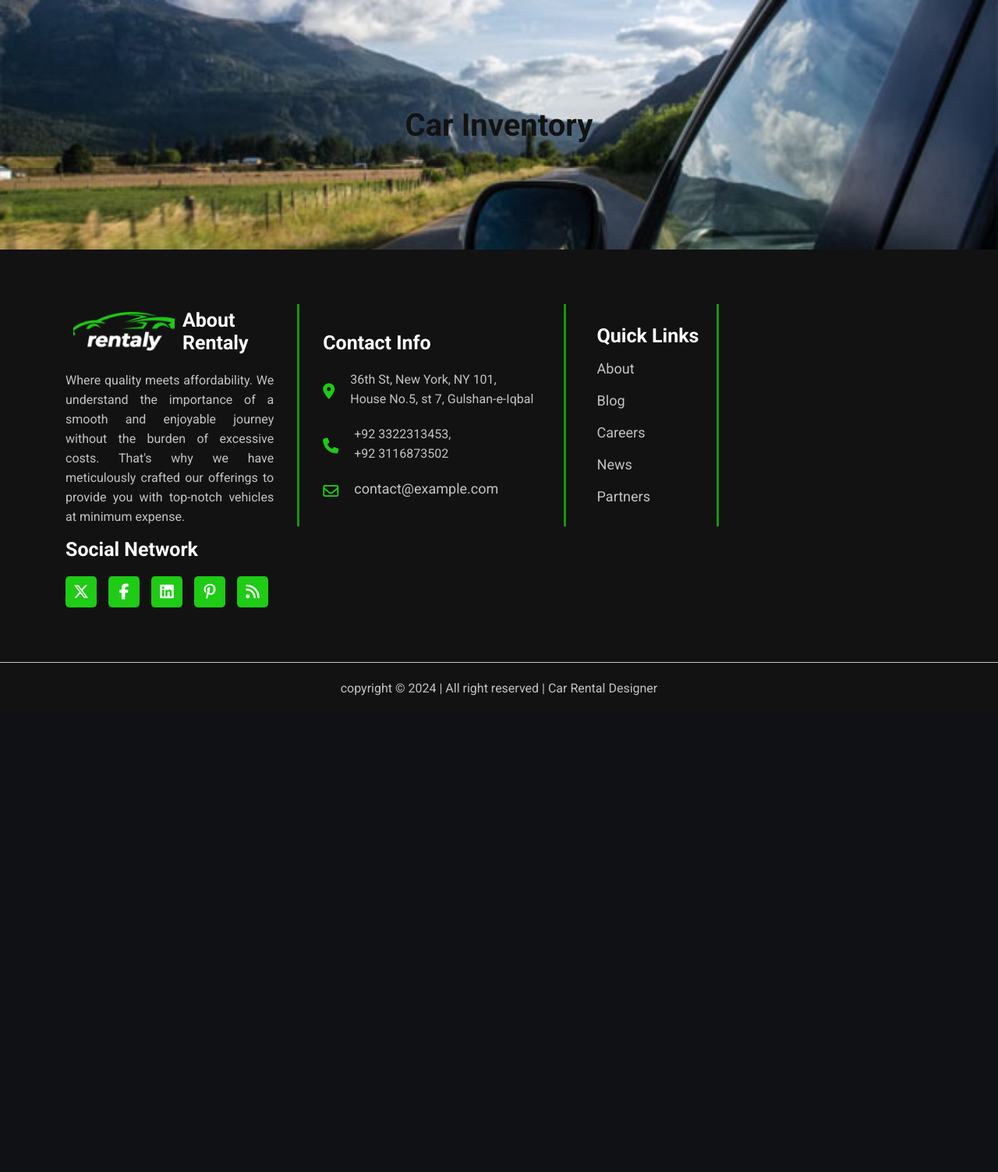
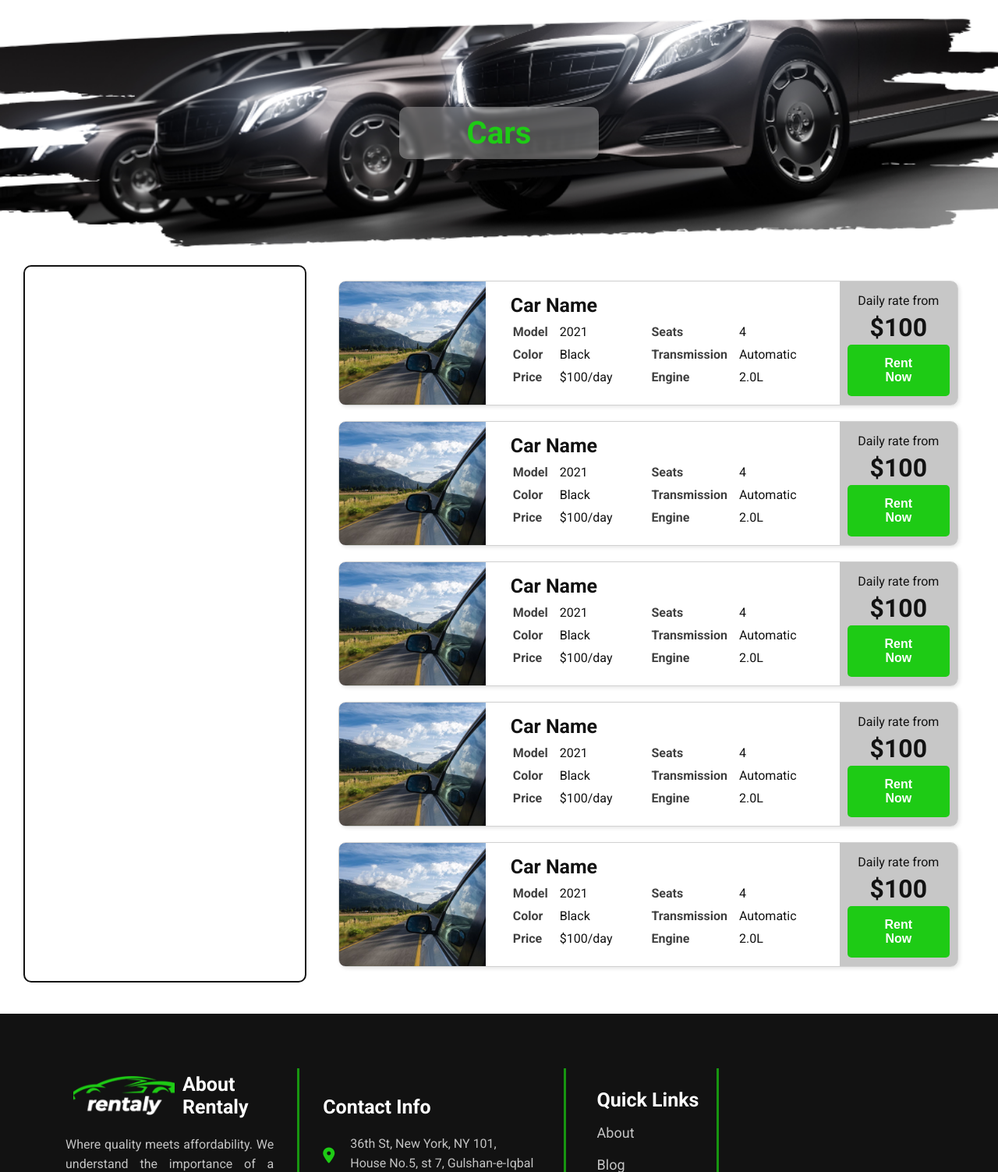
Before and after one commit to USMAN-FAIZYAB-KHAN/Car-Rental-System, a Django app: template car_rental_system/template/carList.html in a window 1280 px wide. Shown: the part 80-1583 px from the top of the page at 78% size. Before the commit the page ends 972 px from the top, so only its background shows below. Run offline with Django 3.2, Linux system fonts and the light colour scheme; the template is opened without the code that fills it, so the values that code supplies are empty; some libraries are stand-ins or nearby versions.

Commit message:
added code for car list

```diff
--- /dev/null
+++ b/car_rental_system/static/css/carList.css
@@ -0,0 +1,117 @@
+@import url('./base.css');
+@import url('./utilityClasses.css');
+
+.banner {
+    height: 40vh;
+    background-image: url("../static/images/assets/carInventory.png");
+    background-position: center;
+    background-repeat: no-repeat;
+    background-size: cover;
+    margin: 1rem 0;
+    display: flex;
+    justify-content: center;
+    align-items: center;
+}
+
+.banner-heading {
+    color: var(--font--primary--color);
+    background-color: rgba(255, 255, 255, 0.3);
+    width: 20%;
+    padding: 1rem;
+    border-radius: 10px;
+    backdrop-filter: blur(2px);
+    text-align: center;
+    min-width: 200px;
+}
+
+.car-container {
+    display: flex;
+    flex-wrap: wrap;
+    column-gap: 2rem;
+    padding: 0 3rem;
+}
+
+.left {
+    flex: 3;
+    border-radius: 10px;
+    border: 2px solid;
+}
+
+.right {
+    flex: 7;
+}
+
+.car-card {
+    display: flex;
+    align-items: center;
+    border: 1px solid rgb(209, 209, 209);
+    width: 95%;
+    height: 160px;
+    margin: 2rem auto;
+    box-shadow: 2px 2px 5px rgba(0, 0, 0, 0.1);
+    border-radius: 10px;
+    column-gap: 2rem;
+}
+
+.car-name {
+    color: var(--font--black--color);
+    font-weight: var(--weight--bold);
+    margin: 0 1.2rem;
+}
+
+.car-info td {
+    font-size: var(--smallest--font-size);
+}
+
+
+.car-info th {
+    font-size: var(--smallest--font-size);
+    font-weight: var(--weight--bold);
+    color: var(--bg--first--color);
+    text-align: left;
+}
+
+
+.car-details {
+    width: 55%;
+}
+
+.car-info {
+    display: flex;
+    column-gap: 1rem;
+}
+
+.car-info table {
+    padding-right: 1rem;
+    border-spacing: 1.5rem 1rem;
+}
+
+.car-image {
+    width: 25%;
+    height: 100%;
+}
+
+.car-image img {
+    width: 100%;
+    height: 100%;
+    border-radius: 8px 0 0 8px;
+    object-fit: cover;
+}
+
+.car-rent {
+    width: 20%;
+    height: 100%;
+    display: flex;
+    flex-direction: column;
+    justify-content: center;
+    align-items: center;
+    padding: 0 1rem;
+    background-color: rgb(199, 199, 199);
+    border-radius: 0 8px 8px 0;
+}
+
+.price {
+    font-size: var(--primary--size);
+    font-weight: var(--weight--bold);
+    margin: 0.3rem;
+}
--- a/car_rental_system/template/carList.html
+++ b/car_rental_system/template/carList.html
@@ -1,48 +1,280 @@
-{% extends 'base.html' %}
-
-{% load static %}
+{% extends 'base.html' %} {% load static %}
 
 <!--------------------------------------- CSS Styling Link -------------------------------------->
 
-{% block csslink %} <link rel="stylesheet" href="../static/css/home.css" /> {% endblock %}
-
+{% block cssLink %}
+<link rel="stylesheet" href="../static/css/carList.css" /> {% endblock %}
 
 <!--------------------------------------- Title --------------------------------------->
 
-{% block title %}{% endblock %}
-
-
-
-{% block body %}
-<style>
-    .banner {
-        height: 40vh;
-        background-image: url("../static/images/assets/1.jpg");
-        background-position: center;
-        background-repeat: no-repeat;
-        background-size: cover;
-        background-attachment: fixed;
-        display: flex;
-        justify-content: center;
-        align-items: center;
-    }
-</style>
-
+{% block title %}{% endblock %} {% block body %}
 
 <div class="banner">
-    <div class="banner-content">
-        <h2>Car Inventory</h2>
-    </div>
+  <h2 class="banner-heading">Cars</h2>
 </div>
 
 <div class="car-container">
-    <div class="left"></div>
-    <div class="right"></div>
+  <div class="left"></div>
+
+  <div class="right">
+
+    <div class="car-card">
+      <div class="car-image">
+        <img src="../static/images/assets/1.jpg" alt="Car" />
+      </div>
+
+      <div class="car-details">
+        <h3 class="car-name">Car Name</h3>
+
+        <div class="car-info">
+          <table>
+            <tr>
+              <th>Model</th>
+              <td>2021</td>
+            </tr>
+            <tr>
+              <th>Color</th>
+              <td>Black</td>
+            </tr>
+            <tr>
+              <th>Price</th>
+              <td>$100/day</td>
+            </tr>
+          </table>
+          <table>
+            <tr>
+              <th>Seats</th>
+              <td>4</td>
+            </tr>
+            <tr>
+              <th>Transmission</th>
+              <td>Automatic</td>
+            </tr>
+            <tr>
+              <th>Engine</th>
+              <td>2.0L</td>
+            </tr>
+          </table>
+        </div>
+      </div>
+
+      <div class="car-rent">
+        <p>Daily rate from</p>
+        <h2 class="price">$100</h2>
+        <button>
+          <span class="top"></span>
+          <a href="#" class="secondary__btn">Rent Now</a>
+          <span class="bottom"></span>
+        </button>
+      </div>
+    </div>
+    <div class="car-card">
+      <div class="car-image">
+        <img src="../static/images/assets/1.jpg" alt="Car" />
+      </div>
+
+      <div class="car-details">
+        <h3 class="car-name">Car Name</h3>
+
+        <div class="car-info">
+          <table>
+            <tr>
+              <th>Model</th>
+              <td>2021</td>
+            </tr>
+            <tr>
+              <th>Color</th>
+              <td>Black</td>
+            </tr>
+            <tr>
+              <th>Price</th>
+              <td>$100/day</td>
+            </tr>
+          </table>
+          <table>
+            <tr>
+              <th>Seats</th>
+              <td>4</td>
+            </tr>
+            <tr>
+              <th>Transmission</th>
+              <td>Automatic</td>
+            </tr>
+            <tr>
+              <th>Engine</th>
+              <td>2.0L</td>
+            </tr>
+          </table>
+        </div>
+      </div>
+
+      <div class="car-rent">
+        <p>Daily rate from</p>
+        <h class="price">$100</h>
+        <button>
+          <span class="top"></span>
+          <a href="#" class="secondary__btn">Rent Now</a>
+          <span class="bottom"></span>
+        </button>
+      </div>
+    </div>
+    <div class="car-card">
+      <div class="car-image">
+        <img src="../static/images/assets/1.jpg" alt="Car" />
+      </div>
+
+      <div class="car-details">
+        <h3 class="car-name">Car Name</h3>
+
+        <div class="car-info">
+          <table>
+            <tr>
+              <th>Model</th>
+              <td>2021</td>
+            </tr>
+            <tr>
+              <th>Color</th>
+              <td>Black</td>
+            </tr>
+            <tr>
+              <th>Price</th>
+              <td>$100/day</td>
+            </tr>
+          </table>
+          <table>
+            <tr>
+              <th>Seats</th>
+              <td>4</td>
+            </tr>
+            <tr>
+              <th>Transmission</th>
+              <td>Automatic</td>
+            </tr>
+            <tr>
+              <th>Engine</th>
+              <td>2.0L</td>
+            </tr>
+          </table>
+        </div>
+      </div>
+
+      <div class="car-rent">
+        <p>Daily rate from</p>
+        <h2 class="price">$100</h2>
+        <button>
+          <span class="top"></span>
+          <a href="#" class="secondary__btn">Rent Now</a>
+          <span class="bottom"></span>
+        </button>
+      </div>
+    </div>
+    <div class="car-card">
+      <div class="car-image">
+        <img src="../static/images/assets/1.jpg" alt="Car" />
+      </div>
+
+      <div class="car-details">
+        <h3 class="car-name">Car Name</h3>
+
+        <div class="car-info">
+          <table>
+            <tr>
+              <th>Model</th>
+              <td>2021</td>
+            </tr>
+            <tr>
+              <th>Color</th>
+              <td>Black</td>
+            </tr>
+            <tr>
+              <th>Price</th>
+              <td>$100/day</td>
+            </tr>
+          </table>
+          <table>
+            <tr>
+              <th>Seats</th>
+              <td>4</td>
+            </tr>
+            <tr>
+              <th>Transmission</th>
+              <td>Automatic</td>
+            </tr>
+            <tr>
+              <th>Engine</th>
+              <td>2.0L</td>
+            </tr>
+          </table>
+        </div>
+      </div>
+
+      <div class="car-rent">
+        <p>Daily rate from</p>
+        <h2 class="price">$100</h2>
+        <button>
+          <span class="top"></span>
+          <a href="#" class="secondary__btn">Rent Now</a>
+          <span class="bottom"></span>
+        </button>
+      </div>
+    </div>
+    <div class="car-card">
+      <div class="car-image">
+        <img src="../static/images/assets/1.jpg" alt="Car" />
+      </div>
+
+      <div class="car-details">
+        <h3 class="car-name">Car Name</h3>
+
+        <div class="car-info">
+          <table>
+            <tr>
+              <th>Model</th>
+              <td>2021</td>
+            </tr>
+            <tr>
+              <th>Color</th>
+              <td>Black</td>
+            </tr>
+            <tr>
+              <th>Price</th>
+              <td>$100/day</td>
+            </tr>
+          </table>
+          <table>
+            <tr>
+              <th>Seats</th>
+              <td>4</td>
+            </tr>
+            <tr>
+              <th>Transmission</th>
+              <td>Automatic</td>
+            </tr>
+            <tr>
+              <th>Engine</th>
+              <td>2.0L</td>
+            </tr>
+          </table>
+        </div>
+      </div>
+
+      <div class="car-rent">
+        <p>Daily rate from</p>
+        <h2 class="price">$100</h2>
+        <button>
+          <span class="top"></span>
+          <a href="#" class="secondary__btn">Rent Now</a>
+          <span class="bottom"></span>
+        </button>
+      </div>
+    </div>
+
+
 </div>
-
+</div>
 
 {% endblock %}
 
- <!--------------------------------------- Javascript Link -------------------------------------->
+<!--------------------------------------- Javascript Link -------------------------------------->
 
 {% block javascript %} {% endblock %}
```
Also changed, not shown: car_rental_system/static/images/assets/carInventory.png (added).
